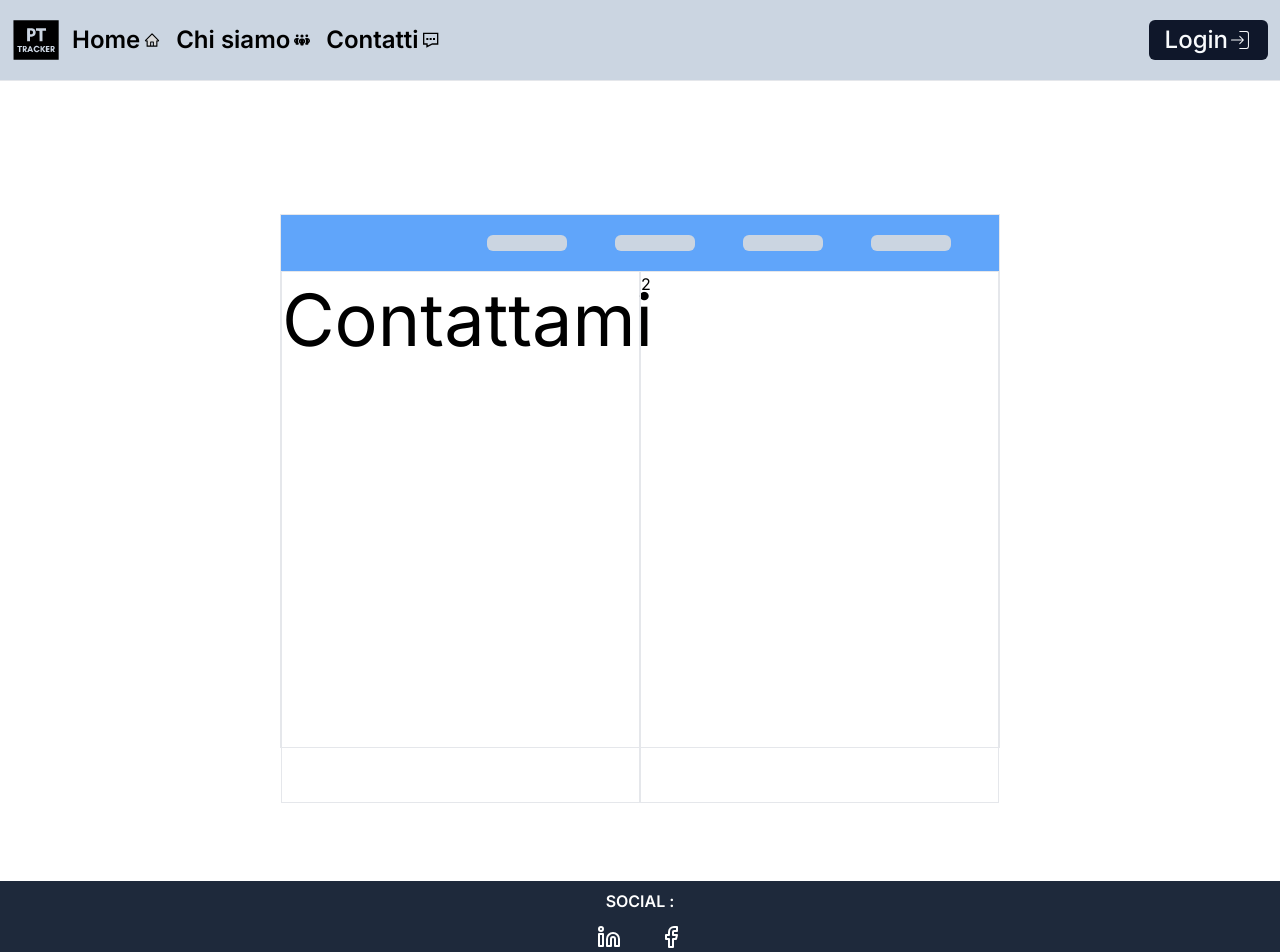
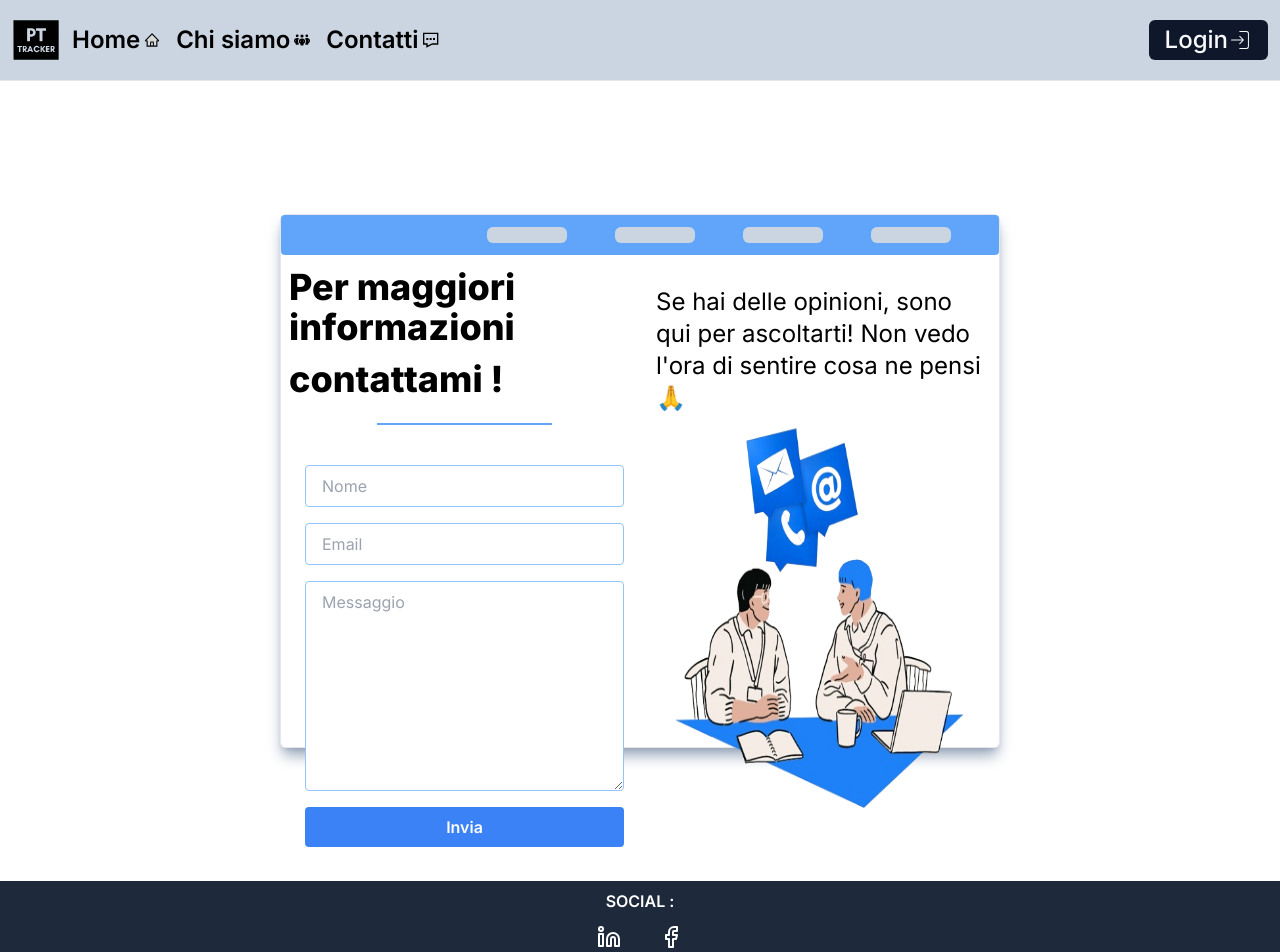
Before and after one commit to kevin96bit/pt-tracker, a Next.js app: page /contatti in a window 1280 px wide. Shown: the top 952 px of the page. Built offline with nearby package versions, Linux system fonts and the light colour scheme.

Commit message:
conclusa pagina contatti + logica per invio messaggio

```diff
--- a/package.json
+++ b/package.json
@@ -9,6 +9,7 @@
     "lint": "next lint"
   },
   "dependencies": {
+    "@emailjs/browser": "^4.3.3",
     "@hookform/resolvers": "^3.3.4",
     "@radix-ui/react-label": "^2.0.2",
     "@radix-ui/react-slot": "^1.0.2",
--- a/src/app/contatti/page.tsx
+++ b/src/app/contatti/page.tsx
@@ -1,9 +1,46 @@
-const page = () => {
+"use client";
+
+import Image from "next/image";
+import React, { useRef, useState } from "react";
+import emailjs from "@emailjs/browser";
+
+const Page = ({
+  contactButtonRef,
+}: {
+  contactButtonRef: React.RefObject<any>;
+}) => {
+  const formRef = useRef<HTMLFormElement>(null);
+  const [errore, setErrore] = useState<boolean>(false);
+  const [successo, setSuccesso] = useState<boolean>(false);
+
+  // Funzione per inviare l'email
+  const sendEmail = (e: React.FormEvent<HTMLFormElement>) => {
+    e.preventDefault();
+
+    emailjs
+      .sendForm("service_rv3fn7d", "template_ita", formRef.current!, {
+        publicKey: "s8SHwkWx0MQP5JnpB",
+      })
+      .then(
+        () => {
+          setSuccesso(true);
+          console.log("SUCCESS!");
+        },
+        (error) => {
+          setErrore(true);
+          console.log("FAILED...", error.text);
+        }
+      );
+  };
+
+  // Console log per controllare il valore del ref
+  console.log("Contact ref:", contactButtonRef);
+
   return (
     <section className="flex items-center justify-center">
       <div className="w-3/4 flex flex-col h-screen items-center justify-center">
-        <div className="w-3/4 border h-2/3">
-          <div className="w-full h-14 bg-blue-400 ">
+        <div className="w-3/4 border rounded-md h-2/3 shadow-lg shadow-slate-400">
+          <div className="w-full h-10 bg-blue-400 rounded">
             <div className=" w-full h-full flex justify-end items-center">
               <div className="w-20 h-4 bg-slate-300 rounded-md mr-12"></div>
               <div className="w-20 h-4 bg-slate-300 rounded-md mr-12"></div>
@@ -11,9 +48,72 @@ const page = () => {
               <div className="w-20 h-4 bg-slate-300 rounded-md mr-12"></div>
             </div>
           </div>
-          <div className="flex w-full h-full">
-            <div className="w-[50%] border"><p className="text-7xl mt-3">Contattami</p></div>
-            <div className="w-[50%] border">2</div>
+          <div className="flex w-full">
+            <div className="w-[50%] pl-2">
+              <p className="text-4xl font-extrabold mt-3">
+                Per maggiori informazioni
+              </p>
+              <p className="text-4xl font-extrabold mt-3">contattami !</p>
+              <div className="mx-auto w-2/4 p-[1px] bg-blue-400 my-6"></div>
+              {/* Form */}
+              <div className="w-full p-4">
+                <form
+                  onSubmit={sendEmail}
+                  ref={formRef}
+                  className="flex flex-col space-y-4 mx-auto"
+                >
+                  <input
+                    type="text"
+                    placeholder="Nome"
+                    name="name"
+                    className="border border-blue-300 rounded px-4 py-2"
+                  />
+                  <input
+                    type="email"
+                    placeholder="Email"
+                    name="email"
+                    className="border border-blue-300 rounded px-4 py-2"
+                  />
+                  <textarea
+                    rows={8}
+                    placeholder="Messaggio"
+                    name="message"
+                    className="border border-blue-300 rounded px-4 py-2"
+                  ></textarea>
+                  <button className="bg-blue-500 text-white font-semibold px-4 py-2 rounded hover:bg-blue-600">
+                    Invia
+                  </button>
+                  {/* Utilizza flex e items-center per centrare le span orizzontalmente */}
+                  <div className="pt-1 mx-auto flex items-center">
+                    {errore && (
+                      <span className="text-red-500">&quot;Errore&quot;</span>
+                    )}
+                    {successo && (
+                      <span className="text-blue-500">
+                        &quot;Email inviata con successo&quot;
+                      </span>
+                    )}
+                  </div>
+                </form>
+              </div>
+              {/* Fine form */}
+            </div>
+            <div className="w-[50%] flex flex-col items-center justify-center bg-gradient-to-t ">
+              <div className=" px-4">
+                <p className="text-2xl">
+                  Se hai delle opinioni, sono qui per ascoltarti! Non vedo
+                  l&#39;ora di sentire cosa ne pensi🙏
+                </p>
+              </div>
+              {/* Immagine */}
+              <Image
+                src="/personeCheparlano-removebg-preview.png"
+                width={500}
+                height={500}
+                alt="Chi siamo immagine"
+                className=" w-full h-[70%] rounded-md"
+              />
+            </div>
           </div>
         </div>
       </div>
@@ -21,4 +121,5 @@ const page = () => {
   );
 };
 
-export default page;
+// Esporta il componente page come default
+export default Page;
```
Also changed, not shown: public/personeCheparlano-removebg-preview.png (added), 1 other file (tests, documents, lock files or other folders).
